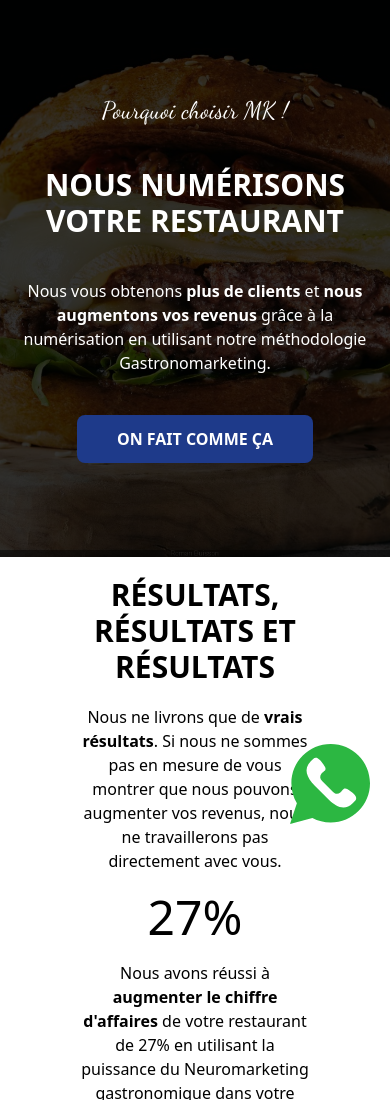
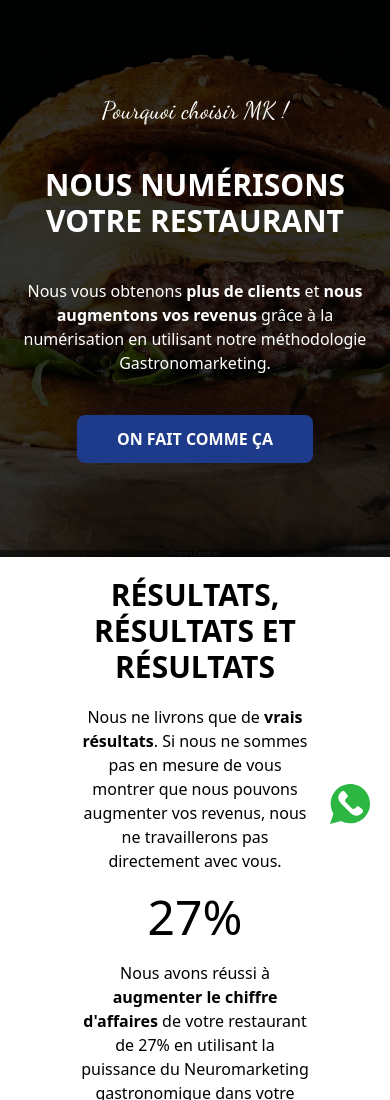
Before and after one commit to chopin2712/mk, a plain HTML site: page index.html in a window 390 px wide. Shown: the top 1100 px of the page. Drawn offline with nearby package versions, Linux system fonts and the light colour scheme.

Commit message:
Plus petit sur mobile

```diff
--- a/index.html
+++ b/index.html
@@ -19,7 +19,7 @@
     </style>
 </head>
 <body class="relative">
-    <img src="whatsapp.svg" alt="Whatsapp logo" class="w-20 fixed right-0 bottom-0 m-5" />
+    <img src="whatsapp.svg" alt="Whatsapp logo" class="md:w-20 w-10 fixed right-0 bottom-0 m-5" />
 
     <div class="w-full h-3/4-screen bg-center bg-no-repeat bg-cover" style="background-image: url('background.jpeg');" id="hero">
         <div class="w-full h-full bg-opacity-80 bg-black flex text-center text-white justify-center flex-col items-center">
```
